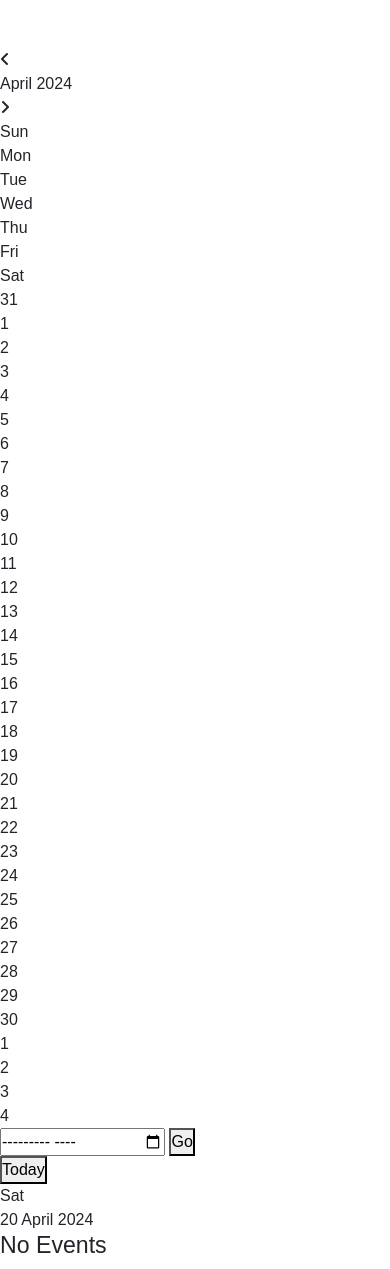
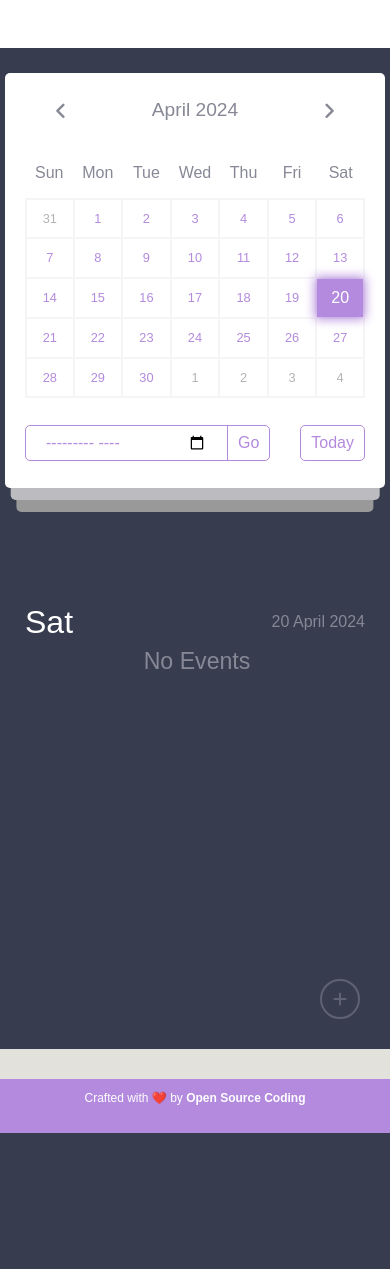
Before and after one commit to anhkhoakz/calendar-web-project, a PHP site: page /setEventPage.php in a window 390 px wide. Shown: the part 56-1325 px from the top of the page. After the commit the page ends 1189 px from the top, so only its background shows below. Run offline with PHP 8.4, Linux system fonts and the light colour scheme; the visitor is signed in with stand-in values (Sample User, id 1); data that the repository does not hold is empty.

Commit message:
update css

```diff
--- a/script.js
+++ b/script.js
@@ -268,8 +268,6 @@ getEvent(function(eventsArr) {
 
     xhr.open("POST", "http://localhost:3000/event.php", true);
     xhr.send(formData);
-
-
   }
 
   //function to add event
--- a/style.css
+++ b/style.css
@@ -1,10 +1,6 @@
 :root {
-<<<<<<< HEAD
   --primary-clr: #b38add;
   --color-white: #ffff;
-=======
-    --primary-clr: #b38add;
->>>>>>> 3ea89847c59f488dcfb364291ddae42af0bda47d
 }
 * {
     margin: 0;
@@ -25,7 +21,6 @@
     border-radius: 50px;
 }
 
-<<<<<<< HEAD
 
 
 .body {
@@ -36,16 +31,6 @@
   justify-content: center;
   padding-bottom: 30px;
   background-color: #e2e1dc;
-=======
-body {
-    position: relative;
-    min-height: 100vh;
-    /* display: flex; */
-    align-items: center;
-    justify-content: center;
-    padding-bottom: 30px;
-    background-color: #e2e1dc;
->>>>>>> 3ea89847c59f488dcfb364291ddae42af0bda47d
 }
 .container1 {
     position: relative;
@@ -258,19 +243,11 @@ body {
     border-left: 1px solid var(--primary-clr);
     border-radius: 0;
 }
-<<<<<<< HEAD
 .container1 .right {
   position: relative;
   width: 40%;
   min-height: 100%;
   padding: 20px 0;
-=======
-.container .right {
-    position: relative;
-    width: 40%;
-    min-height: 100%;
-    padding: 20px 0;
->>>>>>> 3ea89847c59f488dcfb364291ddae42af0bda47d
 }
 
 .right .today-date {
@@ -504,7 +481,6 @@ body {
 /* media queries */
 
 @media screen and (max-width: 1000px) {
-<<<<<<< HEAD
   .body {
     align-items: flex-start;
     justify-content: flex-start;
@@ -543,46 +519,6 @@ body {
   .add-event-wrapper {
     bottom: 100px;
   }
-=======
-    body {
-        align-items: flex-start;
-        justify-content: flex-start;
-    }
-    .container {
-        min-height: 100vh;
-        flex-direction: column;
-        border-radius: 0;
-    }
-    .container .left {
-        width: 100%;
-        height: 100%;
-        padding: 20px 0;
-    }
-    .container .right {
-        width: 100%;
-        height: 100%;
-        padding: 20px 0;
-    }
-    .calendar::before,
-    .calendar::after {
-        top: 100%;
-        left: 50%;
-        width: 97%;
-        height: 12px;
-        border-radius: 0 0 5px 5px;
-        transform: translateX(-50%);
-    }
-    .calendar::before {
-        width: 94%;
-        top: calc(100% + 12px);
-    }
-    .events {
-        padding-bottom: 340px;
-    }
-    .add-event-wrapper {
-        bottom: 100px;
-    }
->>>>>>> 3ea89847c59f488dcfb364291ddae42af0bda47d
 }
 @media screen and (max-width: 500px) {
     .calendar .month {
@@ -605,24 +541,12 @@ body {
 }
 
 .credits {
-<<<<<<< HEAD
 
   text-align: center;
   padding: 10px;
   font-size: 12px;
   color: #fff;
   background-color: #b38add;
-=======
-    position: absolute;
-    bottom: 0;
-    left: 0;
-    right: 0;
-    text-align: center;
-    padding: 10px;
-    font-size: 12px;
-    color: #fff;
-    background-color: #b38add;
->>>>>>> 3ea89847c59f488dcfb364291ddae42af0bda47d
 }
 .credits a {
     color: #fff;
```
